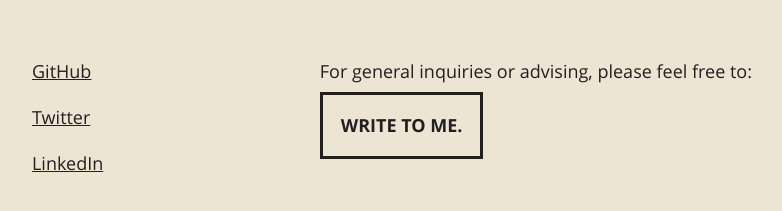
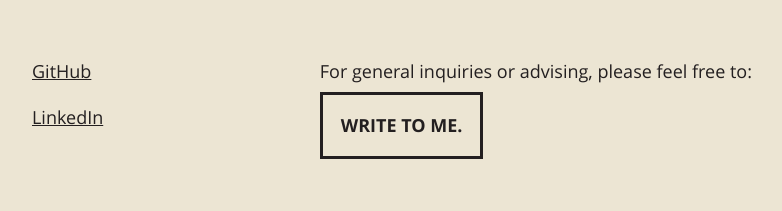
Before and after one commit to juliaelman/juliaelman.github.io, a Jekyll site: the page built from index.html, in a window 1280 px wide. Shown: the part 580-791 px from the top of the page, without its empty margins (248-1030 px from the left). Built offline with Jekyll 4.4.1, drawn with Linux system fonts in a browser that asks for light colours.

Commit message:
Bye bye Twitter.

```diff
--- a/404.html
+++ b/404.html
@@ -42,7 +42,6 @@ https://fonts.google.com/specimen/Open+Sans
 
     <title>404</title>
     <meta property="og:title" content="Julia Elman" />
-    <meta name="twitter:title" content="Julia Elman">
     <meta property="og:image" content="/assets/images/pacpie.png">
 
     <meta name="description" content="Julia Elman is a Design Team Manager, technical writer and public speaker based in Durham, North Carolina.">
--- a/_includes/footer.html
+++ b/_includes/footer.html
@@ -2,9 +2,6 @@
   <ul class="social">
     <li><a href="https://github.com/juliaelman" title="Follow me on GitHub">
       GitHub
-    </a></li>
-    <li><a href="https://twitter.com/juliaelman/" title="Follow me on Twitter">
-      Twitter
     </a></li>
     <li><a href="https://www.linkedin.com/in/juliaelman" title="Connect with me on LinkedIN">
       LinkedIn
--- a/_includes/head.html
+++ b/_includes/head.html
@@ -18,11 +18,9 @@
   {% if page.title %}
     <title>{{ site.title }} | {{ page.title }}</title>
     <meta property="og:title" content="{{ site.title | xml_escape }} | {{ page.title | xml_escape }}" />
-    <meta name="twitter:title" content="{{ site.title | xml_escape }} | {{ page.title | xml_escape }}">
   {% else %}
     <title>{{ site.title }}</title>
     <meta property="og:title" content="{{ site.title | xml_escape }} | {{ site.title | xml_escape }}" />
-    <meta property="twitter:title" content="{{ site.title | xml_escape }} | {{ site.title | xml_escape }}" />
   {% endif %}
   <meta property="og:image" content="/assets/images/pacpie.png">
 
```
